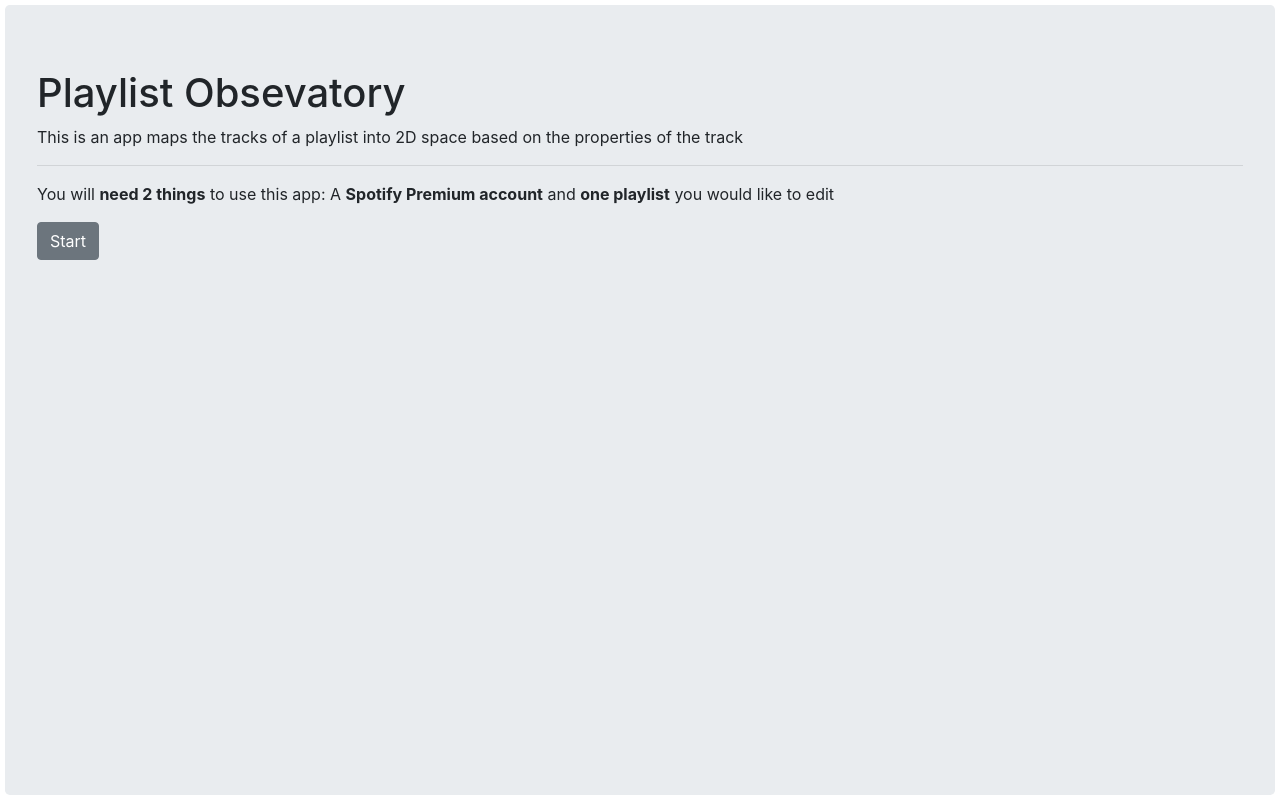
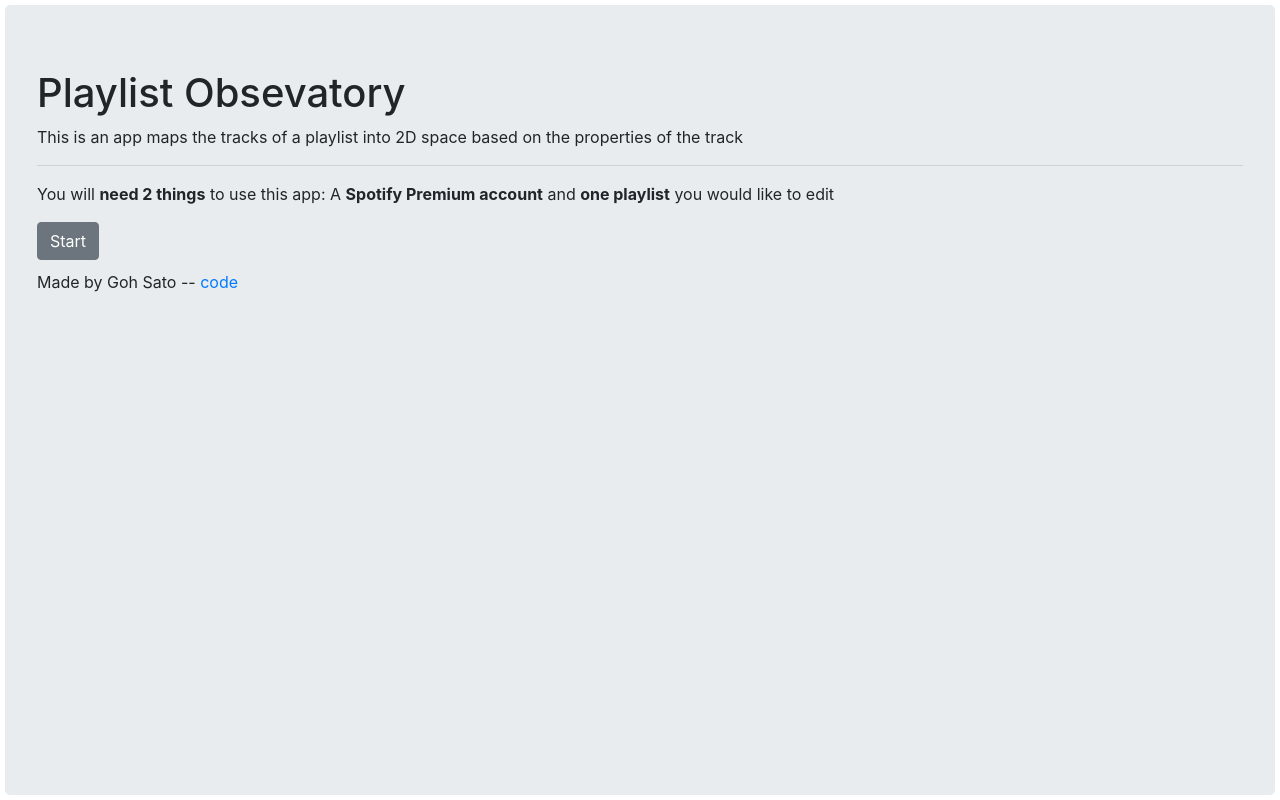
Before and after one commit to Gohsato/PlaylistObservatory, a React (Create React App) app in the folder client/: page / in a window 1280 px wide. Built offline with nearby package versions, Linux system fonts and the light colour scheme; what spotify-web-api-js would draw is missing.

Commit message:
updated packages, added some informational text

```diff
--- a/client/package.json
+++ b/client/package.json
@@ -8,11 +8,11 @@
     "react": "^16.4.2",
     "react-dom": "^16.4.2",
     "react-icons": "^3.0.5",
-    "react-scripts": "1.1.4",
+    "react-scripts": "1.1.5",
     "react-textfit": "^1.1.0",
     "reactstrap": "6.4.0",
-    "spotify-web-api-js": "^0.24.0",
-    "victory": "30.2.0"
+    "spotify-web-api-js": "^1.1.1",
+    "victory": "30.3.1"
   },
   "scripts": {
     "start": "react-scripts start",
--- a/client/src/App.js
+++ b/client/src/App.js
@@ -1,5 +1,5 @@
 import React, { Component } from 'react';
-import LoginPage from './Login/LoginPage'
+import LoginPage from './LoginPage/LoginPage'
 import './App.css';
 import PlaylistSelector from './PlaylistSelect/PlaylistSelector';
 import { sessionStart } from './apis/login';
--- a/client/src/Graph/HelpAlert.js
+++ b/client/src/Graph/HelpAlert.js
@@ -28,14 +28,14 @@
                 <Modal isOpen={this.state.modal} toggle={this.toggle} className={this.props.className}>
                     <ModalHeader toggle={this.toggle}>A Quick Tour</ModalHeader>
                     <ModalBody>
-                        <p>Click the <FaWrench /> icon to view the legend and the graph settings.</p>
+                        <p>Click the <FaWrench /> icon to alter the graph axis and to view the legend</p>
                         <p>The <FaSyncAlt /> button generates more recommendations</p>
                         <p>The <FaHome /> buttons centers the graph.</p>
 
-                        <p>Click on the dots to add/remove songs from the playlist.</p>
+                        <p>Click on the dots to add/remove tracks from the playlist.</p>
                     </ModalBody>
                     <ModalFooter >
-                        <p id="Creds">Made by Goh Sato <a href="https://github.com/Gohsato/PlaylistObservatory">Github Repo</a></p>
+                        <p id="Creds">Made by Goh Sato <a href="https://github.com/Gohsato/PlaylistObservatory"  target="_blank" rel="noopener noreferrer">Github Repo</a></p>
                     </ModalFooter>
                 </Modal>
             </div>
--- a/client/src/LeftBar/PlaylistViewer.js
+++ b/client/src/LeftBar/PlaylistViewer.js
@@ -1,6 +1,5 @@
 import 'bootstrap/dist/css/bootstrap.min.css';
 import React from 'react';
-import { Textfit } from 'react-textfit';
 import { Button, Card, CardBody } from 'reactstrap';
 import './LeftBar.css';
 import ListTrack from './ListTrack';
--- a/client/src/LeftBar/TrackViewer.js
+++ b/client/src/LeftBar/TrackViewer.js
@@ -13,6 +13,7 @@
 
             <div id="TrackViewer">
                 <div id="Track">
+                    <h5>{isRecommendation?"Recommendation:":"Playlist Track:"}</h5>
                     <div><img src={albumArt} style={{ height: 150 }} alt="album art" /></div>
                     <h3>
                         {name}
--- a/client/src/Login/LoginPage.css
+++ /dev/null
@@ -1,5 +0,0 @@
-#LoginPage{
-    height: 100%;
-    margin: 0;
-
-}
--- a/client/src/Login/LoginPage.js
+++ /dev/null
@@ -1,22 +0,0 @@
-import React from 'react';
-import { Button, Jumbotron } from 'reactstrap';
-import './LoginPage.css';
-
-
-export default class LoginPage extends React.Component {
-
-    render() {
-
-        return (
-            <Jumbotron id="LoginPage">
-
-                    <h1>Playlist Obsevatory</h1>
-
-                    <p className="Subtitle">This is an app maps the tracks of a playlist into 2D space based on the properties of the track</p>
-                    <hr/>
-                    <p>You will <b>need 2 things</b> to use this app: A <b>Spotify Premium account</b> and <b>one playlist</b> you would like to edit</p>
-                    <Button onClick={this.props.login}>Start</Button>
-                </Jumbotron>
-        )
-    }
-}
--- /dev/null
+++ b/client/src/LoginPage/LoginPage.css
@@ -0,0 +1,10 @@
+#LoginPage{
+    height: 100%;
+    margin: 0;
+
+}
+
+#Creds{
+    position: relative;
+    padding-top: 10px;
+}
--- /dev/null
+++ b/client/src/LoginPage/LoginPage.js
@@ -0,0 +1,25 @@
+import React from 'react';
+import { Button, Jumbotron } from 'reactstrap';
+import './LoginPage.css';
+
+
+export default class LoginPage extends React.Component {
+
+    render() {
+
+        return (
+            <Jumbotron id="LoginPage">
+
+                <h1>Playlist Obsevatory</h1>
+
+                <p className="Subtitle">This is an app maps the tracks of a playlist into 2D space based on the properties of the track</p>
+                <hr />
+                <p>You will <b>need 2 things</b> to use this app: A <b>Spotify Premium account</b> and <b>one playlist</b> you would like to edit</p>
+                <Button onClick={this.props.login}>Start</Button>
+                <div id="Creds">
+                    <p >Made by Goh Sato -- <a href="https://github.com/Gohsato/PlaylistObservatory" target="_blank" rel="noopener noreferrer">code</a></p>
+                </div>
+            </Jumbotron>
+        )
+    }
+}
--- a/client/src/PlaylistSelect/PlaylistList.js
+++ b/client/src/PlaylistSelect/PlaylistList.js
@@ -29,7 +29,7 @@
                 <CardText>
                     {numberOfTracks} tracks
                 </CardText>
-                <Button onClick={() => props.setPlaylist(playlist)}>select</Button>
+                <Button onClick={() => {props.setPlaylist(playlist)}}>select</Button>
             </CardBody>
         </Card>
     )
--- a/client/src/apis/spotifyHandler.js
+++ b/client/src/apis/spotifyHandler.js
@@ -21,8 +21,7 @@
     },
 
     getPlaylist: async function (playlistId) {
-        const userId = (await this.getUserId());
-        let response = await spotifyApi.getPlaylist(userId, playlistId);
+        let response = await spotifyApi.getPlaylist(playlistId);
         let newTracks = response.tracks.items.map(x => x.track);
         await this.appendAnalysis(newTracks);
         return newTracks;
@@ -41,8 +40,7 @@
                 }
                 return array;
             }
-            const userId = (await this.getUserId());
-            let tracks = (await spotifyApi.getPlaylist(userId, playlistId)).tracks;
+            let tracks = (await spotifyApi.getPlaylist(playlistId)).tracks;
             if(tracks.total===0){
                 const options = {
                     limit:5,
@@ -74,14 +72,12 @@
     },
 
     addTrackToPlaylist: async function (songs, playlistId) {
-        const userId = (await this.getUserId());
-        await spotifyApi.addTracksToPlaylist(userId, playlistId, [songs]);
+        await spotifyApi.addTracksToPlaylist(playlistId, [songs]);
         return await this.getPlaylist(playlistId);
     },
 
     removeTrackFromPlaylist: async function (songs, playlistId) {
-        const userId = (await this.getUserId());
-        await spotifyApi.removeTracksFromPlaylist(userId, playlistId, [songs]);
+        await spotifyApi.removeTracksFromPlaylist(playlistId, [songs]);
         return await this.getPlaylist(playlistId);
     },
 
```
Also changed, not shown: 1 other file (tests, documents, lock files or other folders).
